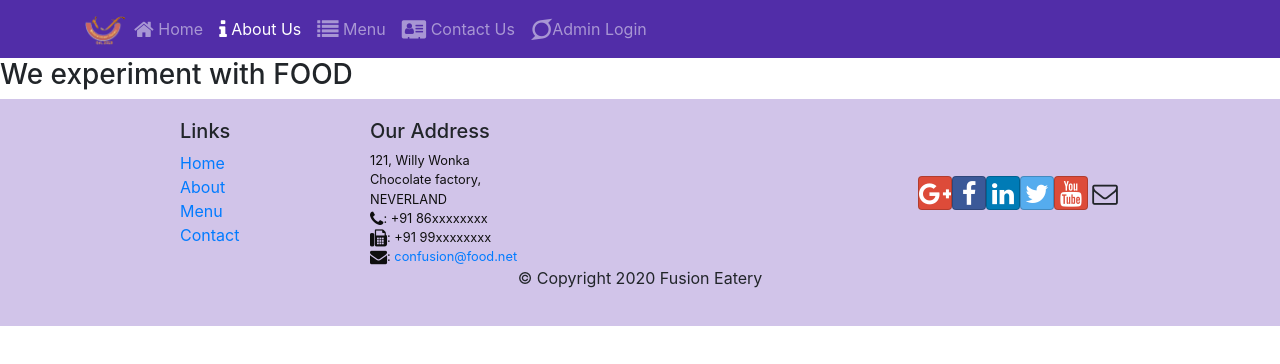
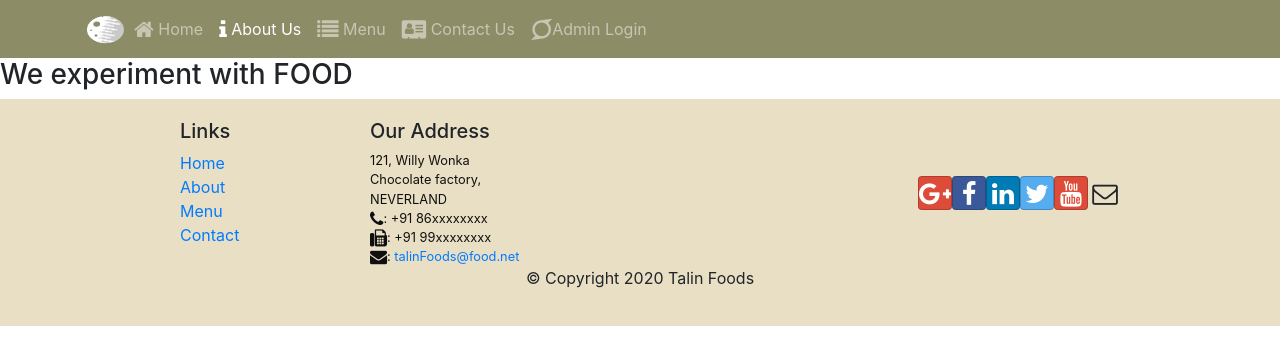
Before and after one commit to shivambansal0804/Full_stack_web_dev_react, a React (Create React App) app in the folder Front-end_web_react/firtApp/confusion/: page /aboutus in a window 1280 px wide. Shown: the top 364 px of the page. Built offline with nearby package versions, Linux system fonts and the light colour scheme; no server answers; the database is empty.

Commit message:
all-changes-done

```diff
--- a/Front-end_web_react/firtApp/confusion/public/index.html
+++ b/Front-end_web_react/firtApp/confusion/public/index.html
@@ -5,20 +5,13 @@
     <link rel="icon" href="%PUBLIC_URL%/favicon.ico" />
     <meta name="viewport" content="width=device-width, initial-scale=1" />
     <meta name="theme-color" content="#000000" />
-    <meta
-      name="description"
-      content="Web site created with <3"
-    />
-    <meta name="author"
-    content="talin hans"/>
+    <meta name="description" content="Web site created with <3" />
+    <meta name="author" content="talin hans" />
 
-
-
-    <title>Fusion Eatery</title>
+    <title>Talin Foods</title>
   </head>
   <body>
     <noscript>You need to enable JavaScript to run this app.</noscript>
     <div id="root"></div>
-
   </body>
 </html>
--- a/Front-end_web_react/firtApp/confusion/src/App.css
+++ b/Front-end_web_react/firtApp/confusion/src/App.css
@@ -11,14 +11,14 @@
 }
 
 .footer {
-  background-color: #d1c4e9;
+  background-color: #e9dfc4;
   margin: 0px auto;
   padding: 20px 0px 20px 0px;
 }
 .jumbotron {
   padding: 70px 30px 70px 30px;
   margin: 0px auto;
-  background: #9575cd;
+  background: #c7cd75;
   color: floralwhite;
 }
 
@@ -29,5 +29,5 @@ address {
 }
 
 .navbar-dark {
-  background-color: #512da8;
+  background-color: #8c8d67;
 }
--- a/Front-end_web_react/firtApp/confusion/src/components/contactComponent.js
+++ b/Front-end_web_react/firtApp/confusion/src/components/contactComponent.js
@@ -1,8 +1,8 @@
 import React from 'react';
 
-function Contact(props){
+function Contact(props) {
 
-    return(
+    return (
         <div className="container">
             <div className="row row-content">
                 <div className="col-12">
@@ -16,11 +16,11 @@ function Contact(props){
 		              NEVERLAND<br />
                         <i className="fa fa-phone fa-lg"></i>: +91 86xxxxxxxx<br />
                         <i className="fa fa-fax fa-lg"></i>: +91 99xxxxxxxx<br />
-                    <i className="fa fa-envelope"></i>: <a href="mailto:confusion@food.net">confusion@food.net</a>
+                        <i className="fa fa-envelope"></i>: <a href="mailto:confusion@food.net">talinFoods@food.net</a>
                     </address>
                 </div>
                 <div className="col-12 col-sm-6 offset-sm-1">
-                <h5>Map of our Location</h5>
+                    <h5></h5>
                 </div>
                 <div className="col-12 col-sm-11 offset-sm-1">
                     <div className="btn-group" role="group">
--- a/Front-end_web_react/firtApp/confusion/src/components/footerComponent.js
+++ b/Front-end_web_react/firtApp/confusion/src/components/footerComponent.js
@@ -23,7 +23,7 @@ function Footer(props) {
                             <i className="fa fa-phone fa-lg"></i>: +91 86xxxxxxxx<br />
                             <i className="fa fa-fax fa-lg"></i>: +91 99xxxxxxxx<br />
                             <i className="fa fa-envelope fa-lg"></i>: <a href="mailto:confusion@food.net">
-                                confusion@food.net</a>
+                                talinFoods@food.net</a>
                         </address>
                     </div>
                     <div className="col-12 col-sm-4 align-self-center">
@@ -39,7 +39,7 @@ function Footer(props) {
                 </div>
                 <div className="row justify-content-center">
                     <div className="col-auto">
-                        <p>© Copyright 2020 Fusion Eatery</p>
+                        <p>© Copyright 2020 Talin Foods</p>
                     </div>
                 </div>
             </div>
--- a/Front-end_web_react/firtApp/confusion/src/components/headerComponent.js
+++ b/Front-end_web_react/firtApp/confusion/src/components/headerComponent.js
@@ -24,7 +24,7 @@ class Header extends Component {
                 <Navbar dark expand="md">
                     <div className="container">
                         <NavbarToggler onClick={this.toggleNav} />
-                        <NavbarBrand className="mr-auto" href="/"><img src='assets/images/logo.png' height="30" width="41" alt='Fusion Eatery' /></NavbarBrand>
+                        <NavbarBrand className="mr-auto" href="/"><img src='assets/images/logo.png' height="30" width="41" alt='Talin Foods' /></NavbarBrand>
                         <Collapse isOpen={this.state.isNavOpen} navbar>
                             <Nav navbar>
                                 <NavItem>
--- a/Front-end_web_react/firtApp/confusion/src/components/homeComponent.js
+++ b/Front-end_web_react/firtApp/confusion/src/components/homeComponent.js
@@ -24,7 +24,7 @@ function Home(props) {
                 <div className="container">
                     <div className="row row-header">
                         <div className="col-12 col-sm-6">
-                            <h1>Fusion Eatery</h1>
+                            <h1>Talin Foods</h1>
                             <p>We take inspiration from the World's best cuisines, and create a unique fusion experience. Our lipsmacking creations will tickle your culinary senses!</p>
                         </div>
                     </div>
```
Also changed, not shown: Front-end_web_react/firtApp/confusion/public/assets/images/logo.png, 1 other file (tests, documents, lock files or other folders). Lines whose indentation alone changed are shown as unchanged.
